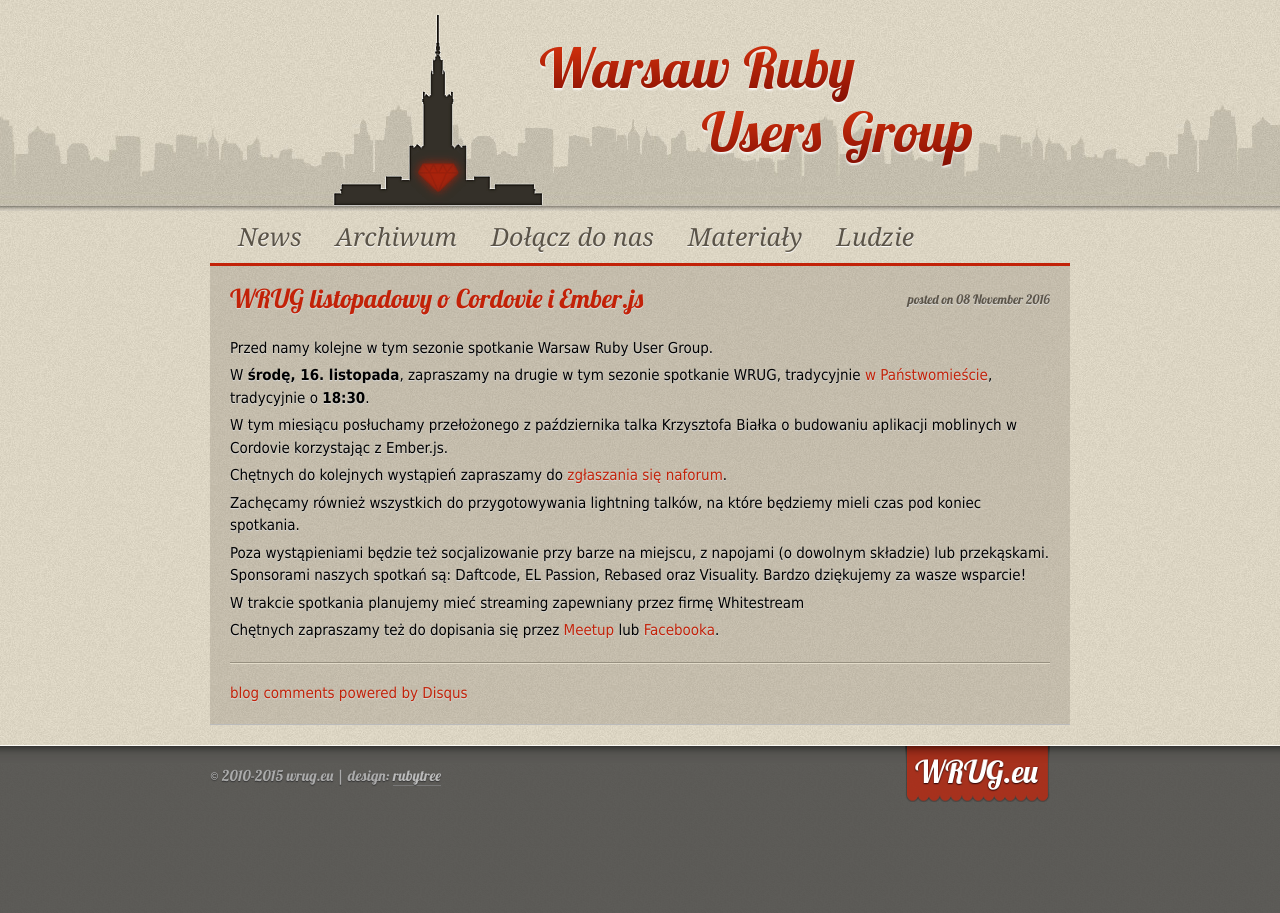
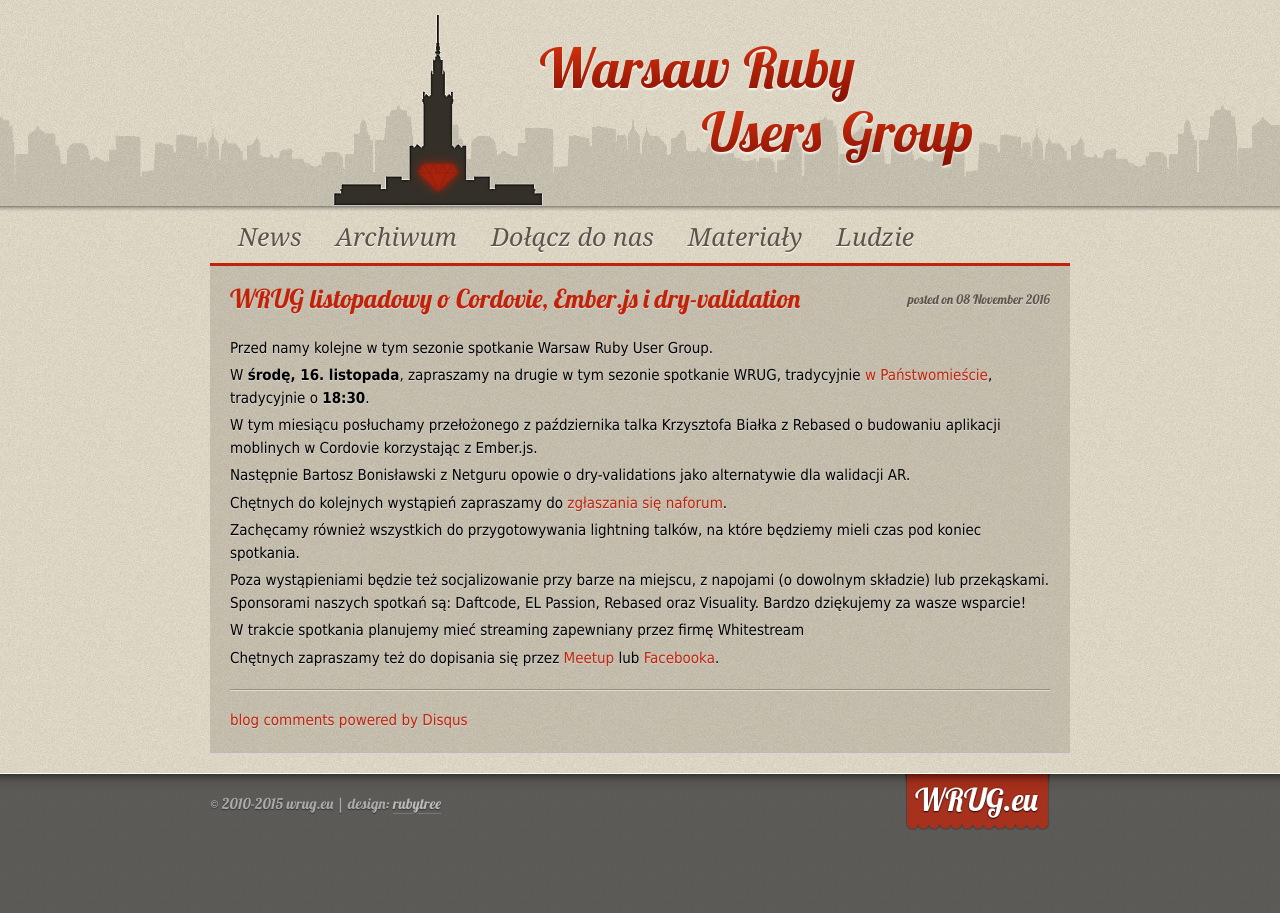
Before and after one commit to wrug/wrug.eu, a Jekyll site: the page built from _posts/2016-11-08-spotkanie-listopadowe.md, in a window 1280 px wide. Built offline with Jekyll 4.4.1, drawn with Linux system fonts in a browser that asks for light colours; comment, search, counter and statistics services are not loaded.

Commit message:
November 2016: Add info about dry-validation talk

```diff
--- a/_posts/2016-11-8-spotkanie-listopadowe.md
+++ b/_posts/2016-11-08-spotkanie-listopadowe.md
@@ -1,6 +1,6 @@
 ---
 layout: post
-title: WRUG listopadowy o Cordovie i Ember.js
+title: WRUG listopadowy o Cordovie, Ember.js i dry-validation
 ---
 
 Przed namy kolejne w tym sezonie spotkanie Warsaw Ruby User Group.
@@ -10,7 +10,10 @@
 tradycyjnie o **18:30**.
 
 W tym miesiącu posłuchamy przełożonego z października talka Krzysztofa Białka
-o budowaniu aplikacji moblinych w Cordovie korzystając z Ember.js.
+z Rebased o budowaniu aplikacji moblinych w Cordovie korzystając z Ember.js.
+
+Następnie Bartosz Bonisławski z Netguru opowie
+o dry-validations jako alternatywie dla walidacji AR.
 
 Chętnych do kolejnych wystąpień zapraszamy do [zgłaszania się naforum](https://forum.rubyonrails.pl/t/wrug-listopadowy-16-11-2016-sroda/12793).
 
```
